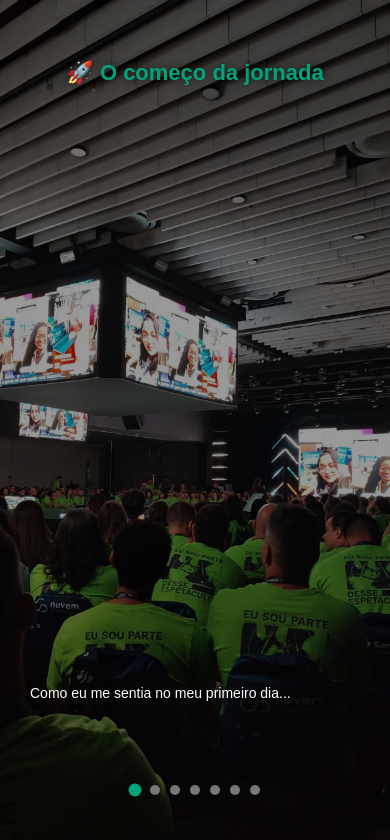
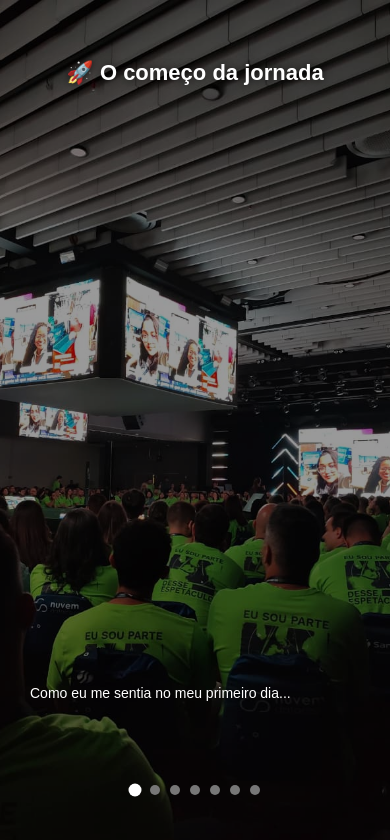
Before and after one commit to Joaovy/storyModel-sankhya, a plain HTML site: page index.html in a window 390 px wide. Drawn offline with Linux system fonts and the light colour scheme.

Commit message:
feat: atualiza integração do story

```diff
--- a/index.html
+++ b/index.html
@@ -41,7 +41,7 @@
 
         <!-- STORY 3 -->
         <div class="story">
-            <div class="background" style="background-image: url('imagens/all.png');"></div>
+            <div class="background" style="background-image: url('imagens/friends.png');"></div>
             <div class="content">
                 <div class="title">🤝 Pessoas que marcaram</div>
             </div>
--- a/script.js
+++ b/script.js
@@ -1,3 +1,4 @@
+document.addEventListener("DOMContentLoaded", function () {
     const totalStories = 7;
     let currentIndex = 0;
     const stories = document.getElementById("stories");
@@ -37,3 +38,4 @@ document.addEventListener("touchend", e => {
         stories.style.transform = `translateX(${-currentIndex * 100}vw)`;
         updateIndicators(currentIndex);
     });
+});
--- a/style.css
+++ b/style.css
@@ -16,7 +16,7 @@ body {
         display: flex;
         width: 700%;
         height: 100%;
-        transition: transform 0.4s ease;
+        transition: transform 0.8s ease;
     }
 
     .story {
@@ -29,7 +29,7 @@ body {
         align-items: flex-start;
     }
 
-    /* Fundo — coloque sua imagem aqui */
+    /* Fundo */
     .background {
         position: absolute;
         inset: 0;
@@ -52,7 +52,7 @@ body {
         font-size: 22px;
         font-weight: bold;
         margin-bottom: 15px;
-        color: #00A37A; /* verde tradicional */
+        color: #ffffff; /* verde tradicional */
         text-shadow: 0 0 8px rgba(0,0,0,0.7);
     }
 
@@ -76,8 +76,8 @@ body {
             margin: 20px 10px;
         }
         .indicators {
-            bottom: 20px; /* Garante que as bolinhas fiquem visíveis no mobile */
-            z-index: 20;
+            bottom: 15px; /* Garante que as bolinhas fiquem visíveis no mobile */
+            /*z-index: 20;*/
         }
     }
 
@@ -100,6 +100,6 @@ body {
     }
 
     .dot.active {
-        background: #00A37A;
+        background: #ffffff;
         transform: scale(1.3);
     }
```
Also changed, not shown: imagens/all.png (deleted), imagens/friends.png (added). Lines whose indentation alone changed are shown as unchanged.
